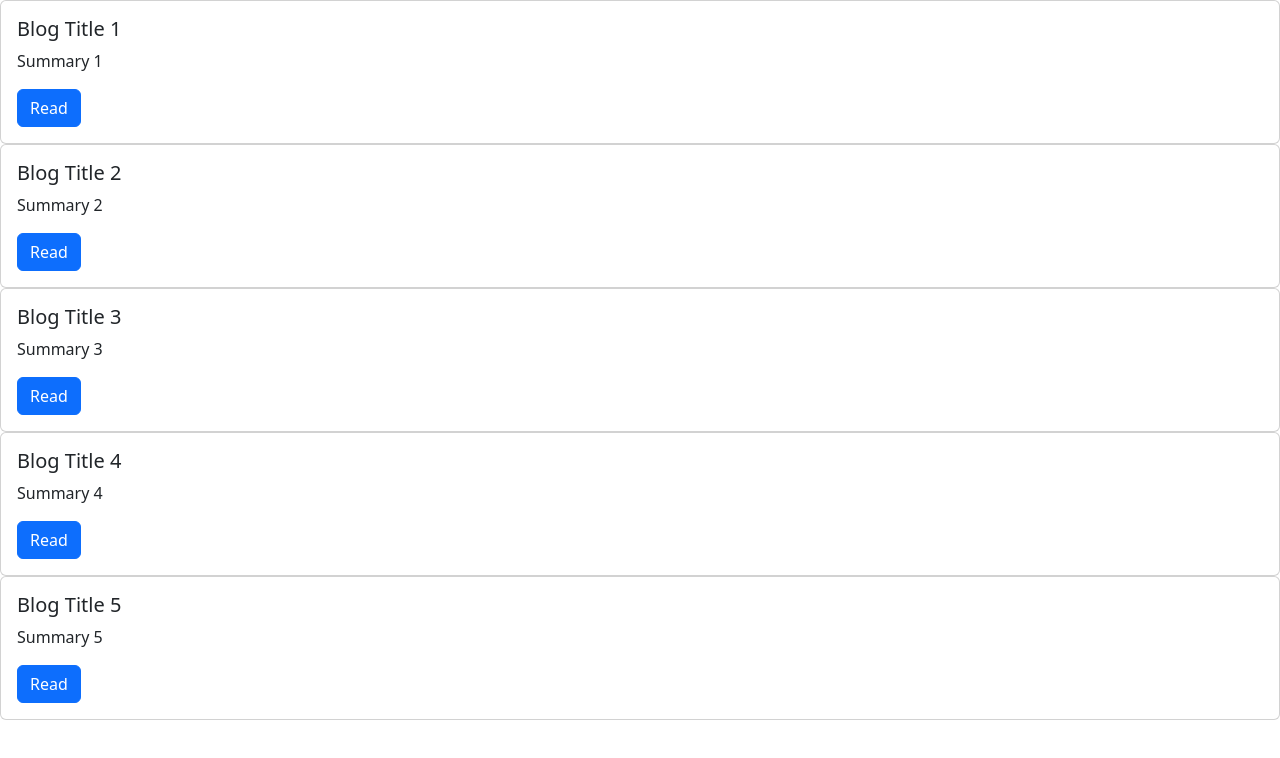
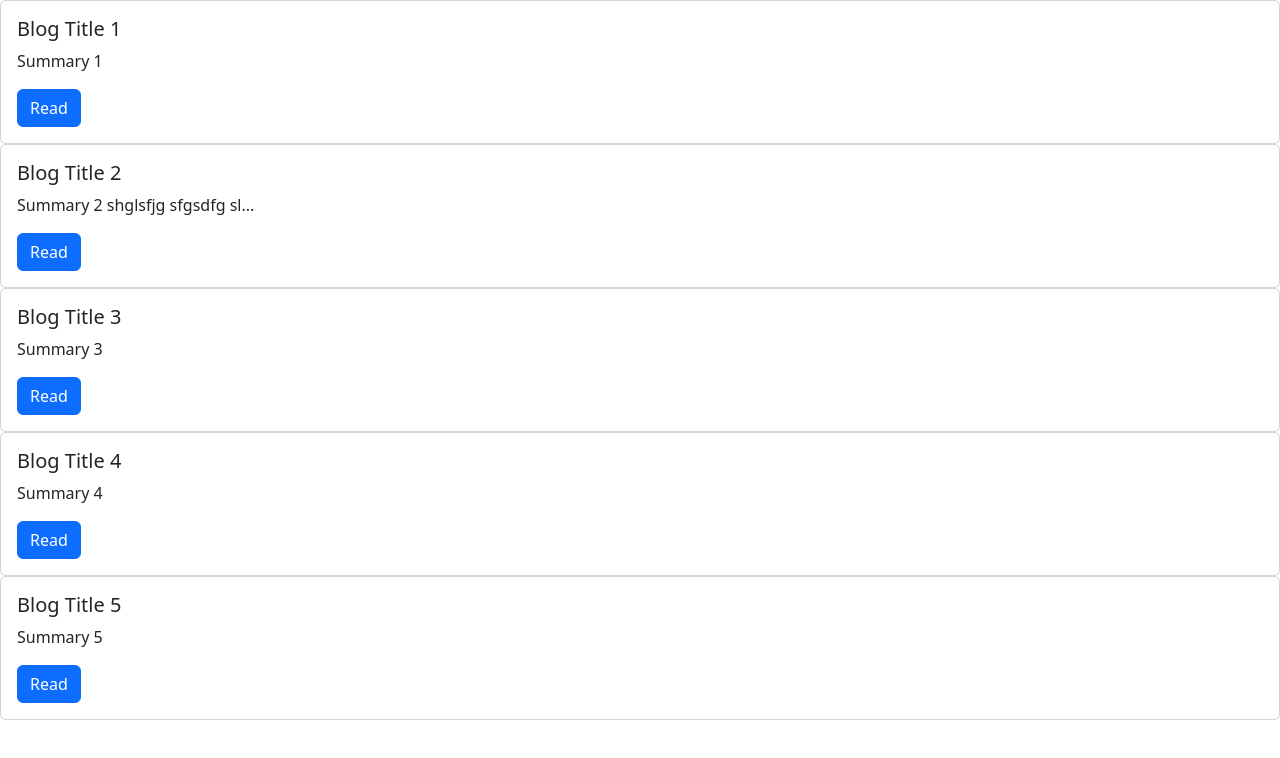
Before and after one commit to ElangoRaja7/angular-components-Indepth, an Angular app: page / in a window 1280 px wide. Shown: the top 758 px of the page. Built offline with nearby package versions, Linux system fonts and the light colour scheme.

Commit message:
demonstrate use of pipe

```diff
--- a/src/app/blog-list/blog-list.component.ts
+++ b/src/app/blog-list/blog-list.component.ts
@@ -17,7 +17,7 @@
   ngOnInit(){
 
     this.posts.push(new BlogPost("Blog Title 1","Summary 1"));
-    this.posts.push(new BlogPost("Blog Title 2","Summary 2"));
+    this.posts.push(new BlogPost("Blog Title 2","Summary 2  shglsfjg sfgsdfg slsdfgjlk sdfgkl sdfgjksl dfgkjsdlfgk sdlfgjsdlfkgjsdfkg"));
     this.posts.push(new BlogPost("Blog Title 3","Summary 3"));
     this.posts.push(new BlogPost("Blog Title 4","Summary 4"));
     this.posts.push(new BlogPost("Blog Title 5","Summary 5"));
--- a/src/app/blog-post-tile/blog-post-tile.component.html
+++ b/src/app/blog-post-tile/blog-post-tile.component.html
@@ -1,7 +1,7 @@
 <div class="card">
     <div class="card-body">
         <h5 class="card-title">{{post.title}}</h5>
-        <p class="card-text">{{post.summary}}</p>
+        <p class="card-text">{{post.summary | truncate:30}}</p>
         <a href="#" class="btn btn-primary">Read</a>
     </div>
 
--- a/src/app/blog-post-tile/blog-post-tile.component.ts
+++ b/src/app/blog-post-tile/blog-post-tile.component.ts
@@ -1,10 +1,11 @@
 import { Component, Input } from '@angular/core';
 import { BlogPost } from '../blog-post';
+import { TruncatePipe } from '../truncate.pipe';
 
 @Component({
   selector: 'app-blog-post-tile',
   standalone: true,
-  imports: [],
+  imports: [TruncatePipe],
   templateUrl: './blog-post-tile.component.html',
   styleUrl: './blog-post-tile.component.scss'
 })
--- /dev/null
+++ b/src/app/truncate.pipe.ts
@@ -0,0 +1,15 @@
+import { Pipe, PipeTransform } from '@angular/core';
+
+@Pipe({
+  name: 'truncate',
+  standalone: true
+})
+export class TruncatePipe implements PipeTransform {
+
+  transform(value: string, limit:number, trail: string = '...' ): string {
+
+     const truncated = value.length > limit ? value.substring(0, limit) + trail : value;
+    return truncated;
+  }
+
+}
```
Also changed, not shown: 1 other file (tests, documents, lock files or other folders).
